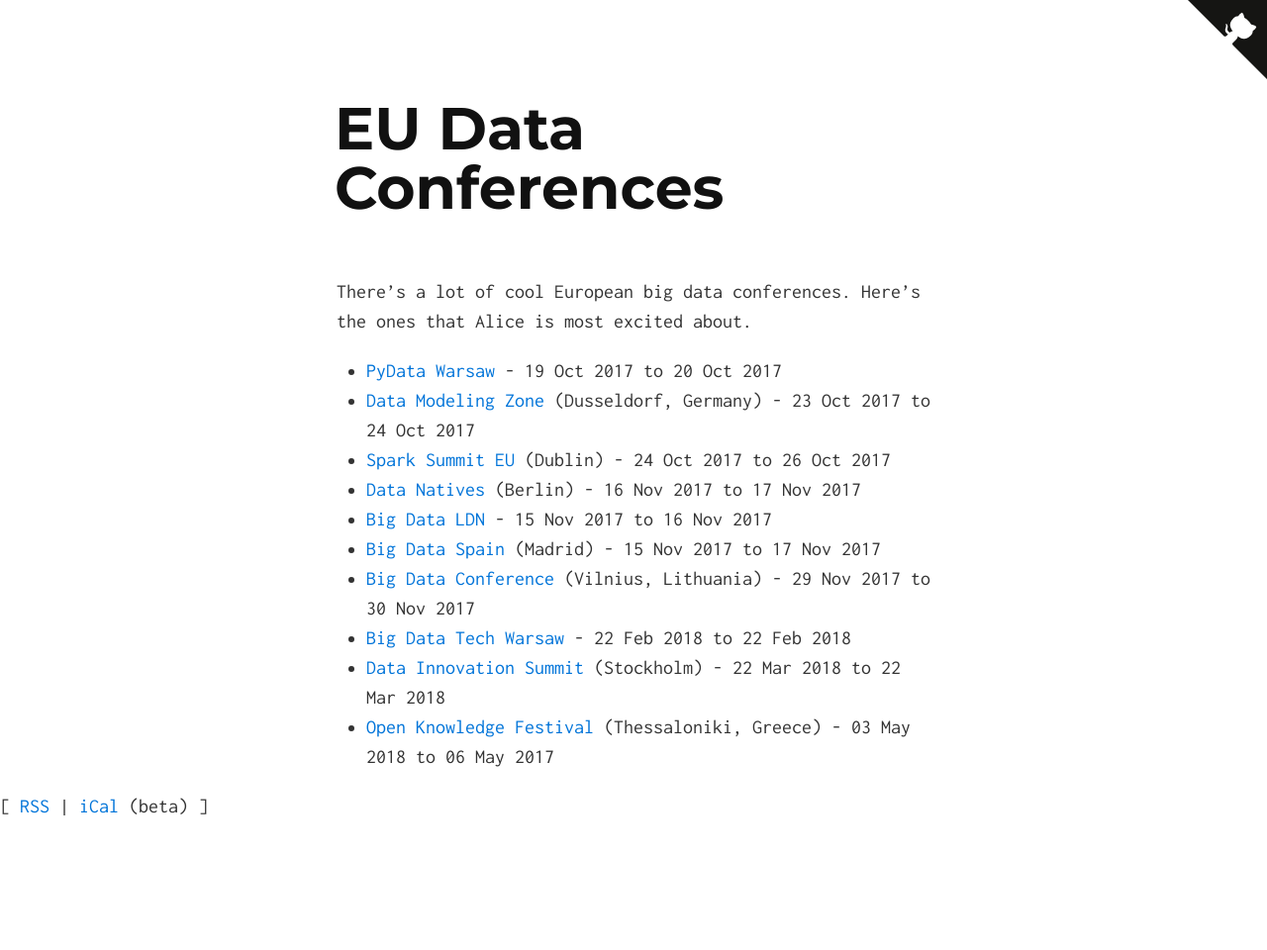
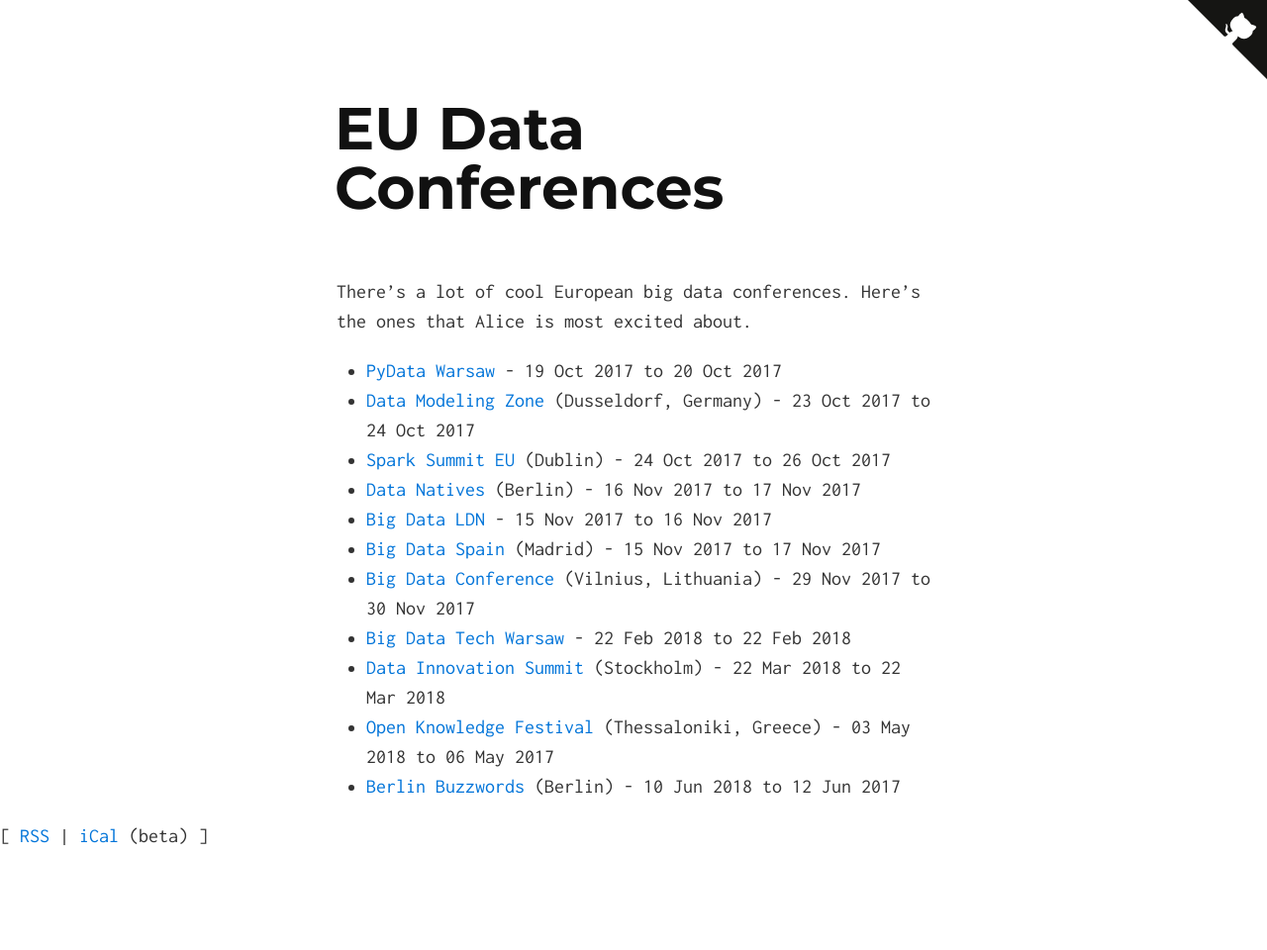
Before and after one commit to eudataconf/eudataconf, a Jekyll site: the page built from index.md, in a window 1280 px wide. Shown: the whole page at 99% size. Built offline with Jekyll 4.4.1, drawn with Linux system fonts in a browser that asks for light colours; before the commit the page ends 930 px from its top, so only the background shows below that.

Commit message:
Add Berlin Buzzwords 2018

```diff
--- a/_data/conferences.yml
+++ b/_data/conferences.yml
@@ -65,3 +65,10 @@
   startdate: 2018-05-03
   enddate: 2017-05-06
   location: Thessaloniki, Greece
+- name: Berlin Buzzwords
+  roughdate: 10-12 June 2018
+  uid: 25
+  uri: https://berlinbuzzwords.de
+  startdate: 2018-06-10
+  enddate: 2017-06-12
+  location: Berlin
```
